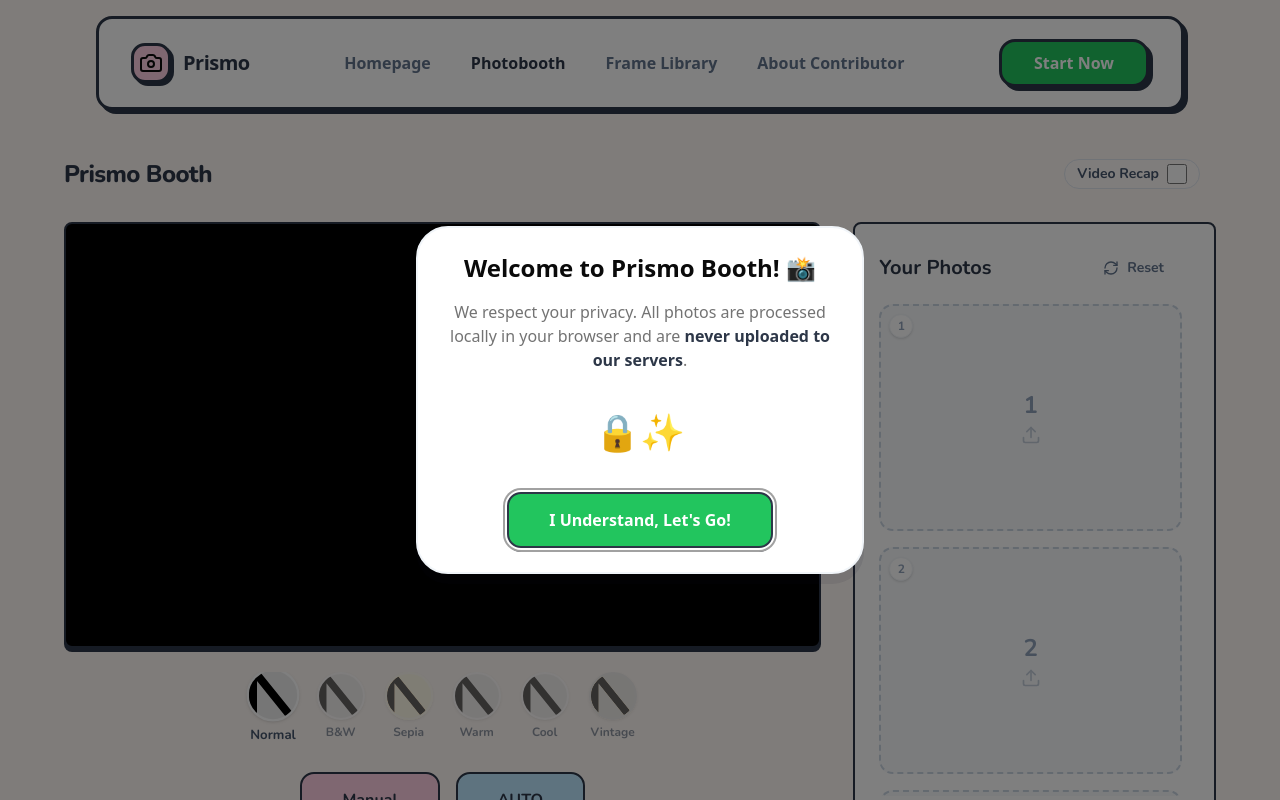
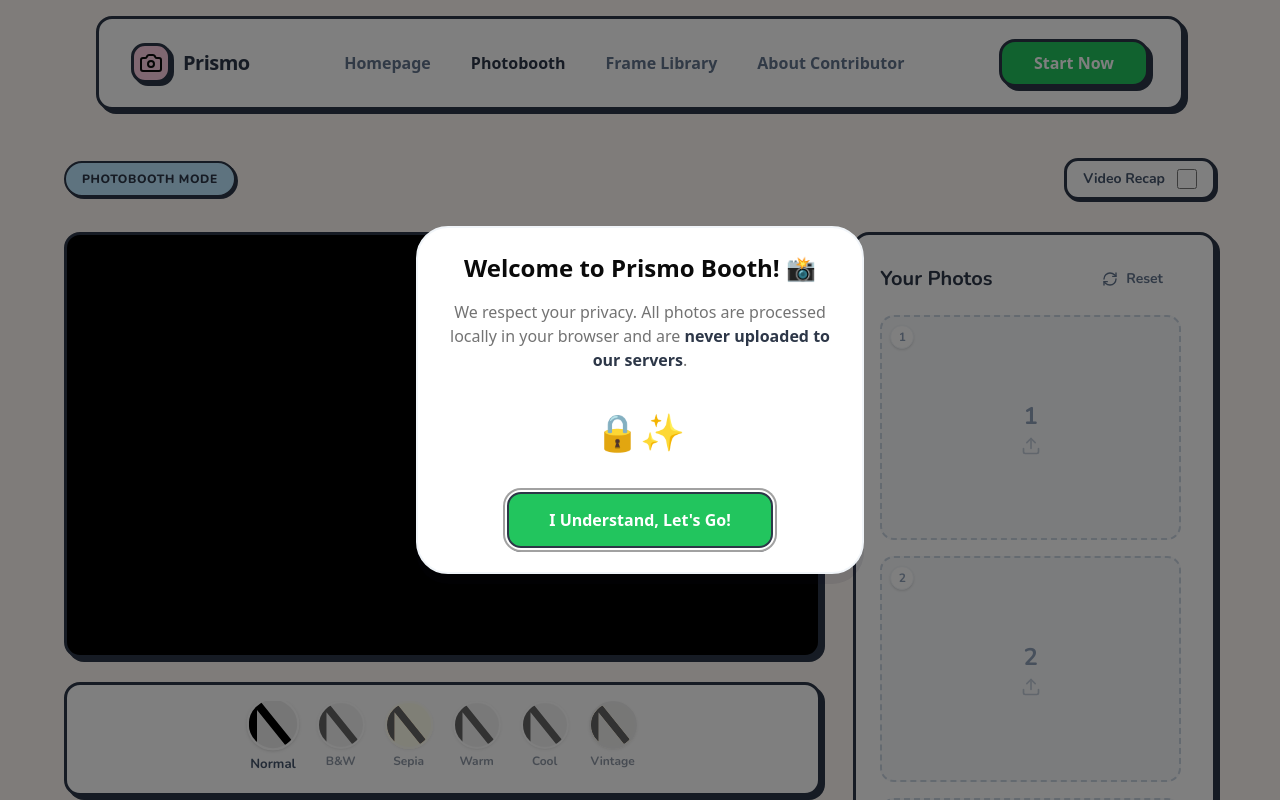
Before and after one commit to yunkhngn/prismo-photo, a Next.js app: page /photobooth in a window 1280 px wide. Shown: the top 800 px of the page. Built offline with nearby package versions, Linux system fonts and the light colour scheme; no server answers.

Commit message:
feat: alter ptb

```diff
--- a/app/page.jsx
+++ b/app/page.jsx
@@ -5,7 +5,7 @@
 export default function Home() {
   return (
     <div>
-      <main className="min-h-screen max-w-6xl mx-auto px-4 md:px-8 flex flex-col">
+      <main className="max-w-6xl mx-auto px-4 md:px-8 flex flex-col">
         <div className="grid grid-cols-1 lg:grid-cols-2 gap-12 items-center w-full py-12">
 
           {/* Left Column: Content */}
@@ -19,8 +19,7 @@
             {/* Headline */}
             <h1 className="text-5xl md:text-7xl font-black text-[#2D3748] leading-[1.1] tracking-tight">
               Prismo <br />
-              <span className="text-[#22C55E]">Photobooth,</span> <br />
-              Capture Your Perfect Moments!
+              <span className="text-[#22C55E]">Photobooth</span>
             </h1>
 
             {/* Description */}
@@ -119,9 +118,9 @@
       </main>
 
       {/* Why Prismo Section */}
-      <section className="w-full py-20 bg-[#FFF9F5]">
+      <section className="w-full py-15 bg-[#FFF9F5]">
         <div className="max-w-6xl mx-auto px-4 md:px-8">
-          <div className="flex flex-col items-center text-center mb-16">
+          <div className="flex flex-col items-center text-center mb-10">
             <div className="inline-flex items-center gap-2 px-4 py-2 rounded-full bg-[#BDE7FF] border-2 border-[#2D3748] shadow-[2px_2px_0px_0px_#2D3748] mb-6">
               <span className="text-xs font-extrabold text-[#2D3748] uppercase tracking-wider">Why Choose Us</span>
             </div>
--- a/components/photobooth/PhotoboothApp.jsx
+++ b/components/photobooth/PhotoboothApp.jsx
@@ -60,27 +60,30 @@
         <div className="min-h-screen bg-[#fff9f5] p-4 md:p-8 font-sans text-[#2D3748]">
             <PrivacyDialog />
 
-            <header className="max-w-6xl mx-auto mb-8 flex items-center justify-between">
+            {/* Toolbar / Header Controls */}
+            <div className="max-w-6xl mx-auto mb-8 flex flex-col md:flex-row items-center justify-between gap-4">
                 <div className="flex items-center gap-2">
-                    <h1 className="text-2xl font-extrabold tracking-tight">Prismo Booth</h1>
+                    <div className="inline-flex items-center gap-2 px-4 py-2 rounded-full bg-[#BDE7FF] border-2 border-[#2D3748] shadow-[2px_2px_0px_0px_#2D3748]">
+                        <span className="text-xs font-extrabold text-[#2D3748] uppercase tracking-wider">Photobooth Mode</span>
+                    </div>
                 </div>
-                <div className="flex gap-2 items-center">
-                    <div className="flex items-center gap-2 mr-4 bg-white/50 px-3 py-1 rounded-full border border-slate-200">
+
+                <div className="flex gap-4 items-center">
+                    <div className="flex items-center gap-3 bg-white px-4 py-2 rounded-xl border-[3px] border-[#2D3748] shadow-[2px_2px_0px_0px_#2D3748]">
                         <label className="text-sm font-bold text-slate-600 cursor-pointer select-none" htmlFor="video-recap">Video Recap</label>
                         <input
                             id="video-recap"
                             type="checkbox"
                             className="toggle toggle-primary h-5 w-5 accent-[#FFCFE3] cursor-pointer"
-                        // For MVP just a visual toggle or connected to store if needed
                         />
                     </div>
                     {currentStep === 'CAPTURE' && allSlotsFilled && (
-                        <ClayButton onClick={() => setStep('EXPORT')} variant="success" className="animate-in fade-in zoom-in">
+                        <ClayButton onClick={() => setStep('EXPORT')} variant="success" className="animate-in fade-in zoom-in shadow-[4px_4px_0px_0px_#2D3748]">
                             Next Step →
                         </ClayButton>
                     )}
                 </div>
-            </header>
+            </div>
 
             {currentStep === 'CAPTURE' ? (
                 <main className="max-w-6xl mx-auto grid grid-cols-1 lg:grid-cols-12 gap-8">
@@ -91,23 +94,27 @@
                             onCapture={handleCapture}
                         />
 
-                        <FilterSelector />
+                        <div className="bg-white rounded-2xl border-[3px] border-[#2D3748] shadow-[4px_4px_0px_0px_#2D3748] p-4">
+                            <FilterSelector />
+                        </div>
 
                         <div className="flex justify-center gap-4">
                             <ClayButton
                                 size="lg"
                                 onClick={triggerManualCapture}
                                 disabled={isCapturing || allSlotsFilled}
+                                className="w-full md:w-auto px-8 py-6 text-xl shadow-[4px_4px_0px_0px_#2D3748]"
                             >
-                                Manual
+                                Manual Capture
                             </ClayButton>
                             <ClayButton
                                 variant="secondary"
                                 size="lg"
                                 onClick={triggerAutoCapture}
                                 disabled={isCapturing || allSlotsFilled}
+                                className="w-full md:w-auto px-8 py-6 text-xl shadow-[4px_4px_0px_0px_#2D3748]"
                             >
-                                AUTO
+                                Auto Mode
                             </ClayButton>
                         </div>
                     </div>
--- a/components/ui/clay-card.jsx
+++ b/components/ui/clay-card.jsx
@@ -5,7 +5,7 @@
     <div
         ref={ref}
         className={cn(
-            "rounded-md bg-white border-2 border-[#2D3748] shadow-[0px_4px_0px_0px_#2D3748] transition-all duration-200 hover:translate-y-[2px] hover:shadow-[0px_2px_0px_0px_#2D3748]",
+            "rounded-2xl bg-white border-[3px] border-[#2D3748] shadow-[4px_4px_0px_0px_#2D3748] transition-all duration-200 hover:translate-y-1 hover:shadow-[2px_2px_0px_0px_#2D3748]",
             className
         )}
         {...props}
```
